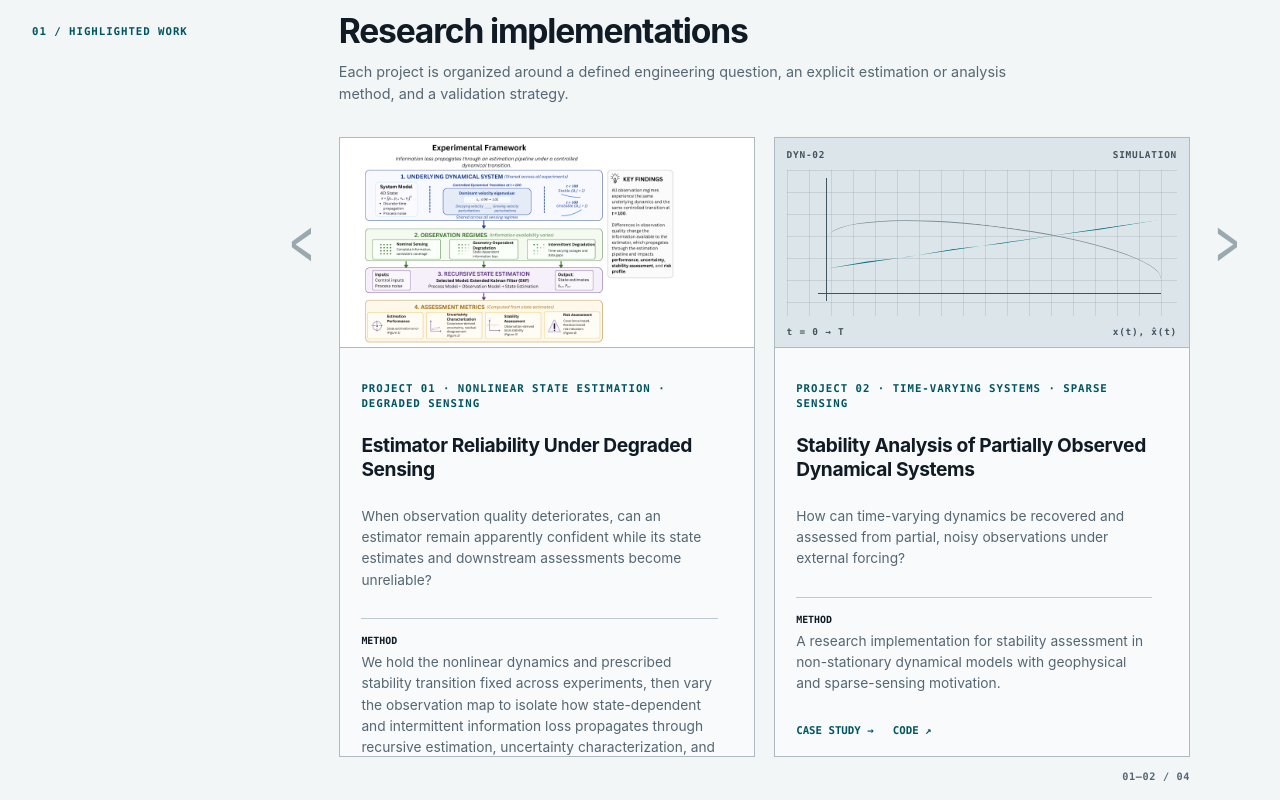
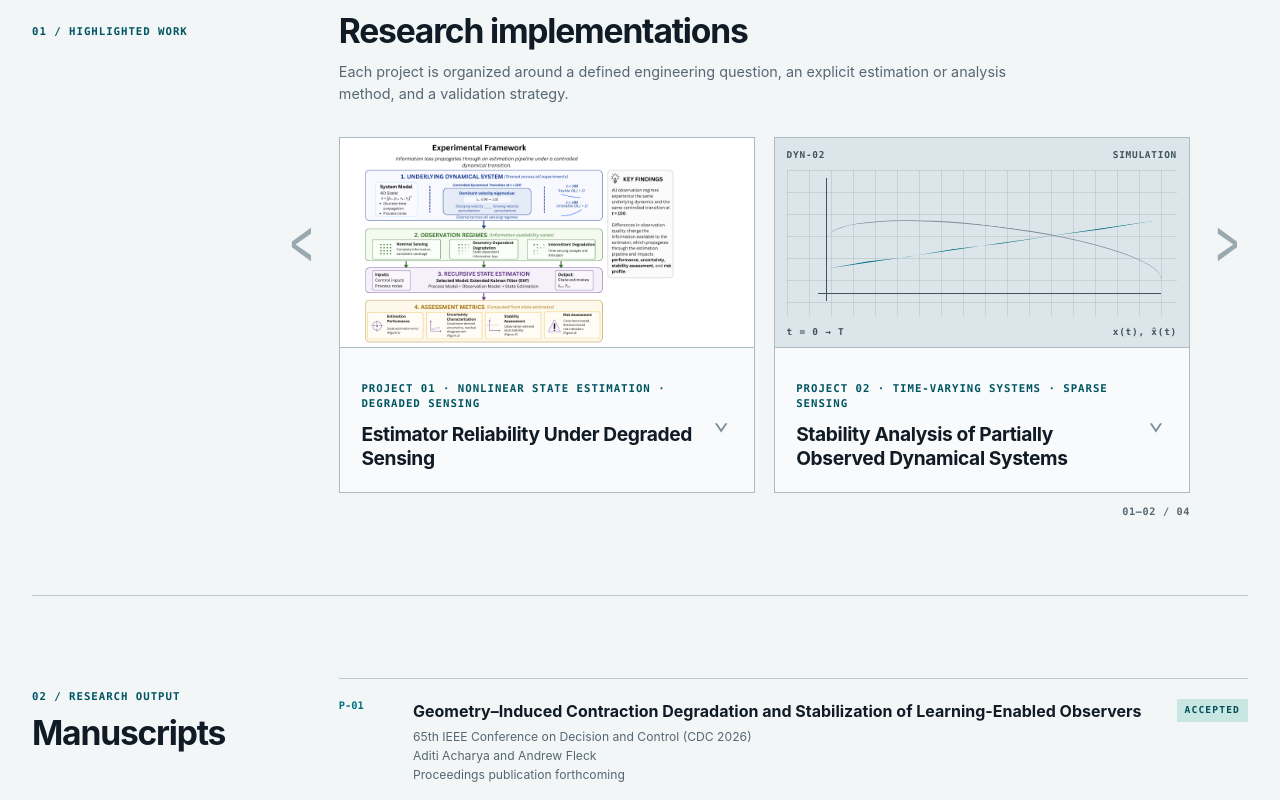
Before and after one commit to afleck18/andrew-fleck-portfolio, a Next.js app: page / in a window 1280 px wide. Shown: the part 1100-1900 px from the top of the page. Built offline with nearby package versions, Linux system fonts and the light colour scheme; no server answers.

Commit message:
Collapse project card details by default

```diff
--- a/app/ResearchCarousel.tsx
+++ b/app/ResearchCarousel.tsx
@@ -29,7 +29,7 @@ export function ResearchCarousel() {
     <button className="carousel-arrow carousel-arrow-left" type="button" onClick={changePage} aria-label="Show previous research projects" aria-controls="featured-research"><span>{"<"}</span></button>
     <div className="work-grid" id="featured-research" aria-live="polite">{visibleProjects.map((project,index) => {
       const projectIndex = page * 2 + index;
-      return <article className="work-card" key={project.slug}><TechnicalPanel type={panelTypes[projectIndex]}/><div className="work-card-body" tabIndex={0} aria-label={`${project.cardTitle || project.title} details`}><p className="project-meta">PROJECT {project.number} · {project.area}</p><h3>{project.cardTitle || project.title}</h3><p>{project.problem}</p><p className="method"><strong>Method</strong>{project.approach}</p>{project.cardTitle && <p className="finding"><strong>Finding</strong>{project.significance}</p>}<div className="card-links"><Link href={`/research/#${project.slug}`}>Case study →</Link>{project.repo && <a href={project.repo}>Code ↗</a>}</div></div></article>;
+      return <article className="work-card" key={project.slug}><TechnicalPanel type={panelTypes[projectIndex]}/><div className="work-card-body"><details className="project-details"><summary><div><p className="project-meta">PROJECT {project.number} · {project.area}</p><h3>{project.cardTitle || project.title}</h3></div><span className="expand-arrow" aria-hidden="true">⌄</span></summary><div className="project-expanded"><p>{project.problem}</p><p className="method"><strong>Method</strong>{project.approach}</p>{project.cardTitle && <p className="finding"><strong>Finding</strong>{project.significance}</p>}<div className="card-links"><Link href={`/research/#${project.slug}`}>Case study →</Link>{project.repo && <a href={project.repo}>Code ↗</a>}</div></div></details></div></article>;
     })}</div>
     <button className="carousel-arrow carousel-arrow-right" type="button" onClick={changePage} aria-label="Show next research projects" aria-controls="featured-research"><span>{">"}</span></button>
     <p className="carousel-position">{page === 0 ? "01–02" : "03–04"} / 04</p>
--- a/app/globals.css
+++ b/app/globals.css
@@ -60,7 +60,7 @@ footer{border-top:2px solid var(--ink);font-family:var(--mono)}
 .carousel-arrow{top:105px}
 .carousel-arrow span{transform:scaleX(1.08) scaleY(2)}
 .finding{border-top:1px solid var(--line);padding-top:1rem}.finding strong{font:700 .62rem var(--mono);display:block;color:var(--ink);text-transform:uppercase;margin-bottom:.35rem}.diagram-panel{position:relative;background:#fff}.diagram-panel img{object-fit:contain}
-.work-card{max-height:620px;overflow:hidden}.technical-panel{flex:0 0 210px}.work-card-body{min-height:0;overflow-y:auto;overscroll-behavior:contain;scrollbar-gutter:stable}.work-card-body:focus-visible{outline:3px solid #ffb84d;outline-offset:-3px}
+.work-grid{align-items:start}.work-card{overflow:hidden}.technical-panel{flex:0 0 210px}.work-card-body{min-height:0}.project-details summary{position:relative;display:flex;align-items:center;justify-content:space-between;gap:1rem;padding-right:.2rem;list-style:none;cursor:pointer}.project-details summary::-webkit-details-marker{display:none}.project-details summary:focus-visible{outline:3px solid #ffb84d;outline-offset:4px}.project-details summary h3{margin-bottom:0}.expand-arrow{flex:0 0 auto;color:#7b8d97;font:500 1.7rem/1 var(--mono);transition:transform .18s ease}.project-details[open] .expand-arrow{transform:rotate(180deg)}.project-expanded{padding-top:1rem}.project-expanded>p{font-size:.86rem;color:var(--muted)}.project-expanded>p:first-child{margin-top:0}
 .work-section .carousel-shell{margin-left:calc(230px + 6vw - 58px)}
 .output-section{padding:82px 0}.output-section h2{font-size:2.1rem}.output-list article{display:grid;grid-template-columns:55px 1fr auto;gap:1.2rem;padding:1.25rem 0;border-top:1px solid var(--line);align-items:start}.output-index{font:700 .65rem var(--mono);color:var(--teal)}.output-list h3{font-size:1rem;margin:0 0 .25rem}.output-list article p{font-size:.76rem;color:var(--muted);margin:0}.output-list>.text-link{display:inline-block;margin-top:1.5rem}
 @media(max-width:950px){.engineering-hero{grid-template-columns:1fr}.hero-console{min-height:360px}.work-heading{grid-template-columns:1fr}.work-grid{grid-template-columns:1fr 1fr}}
```
